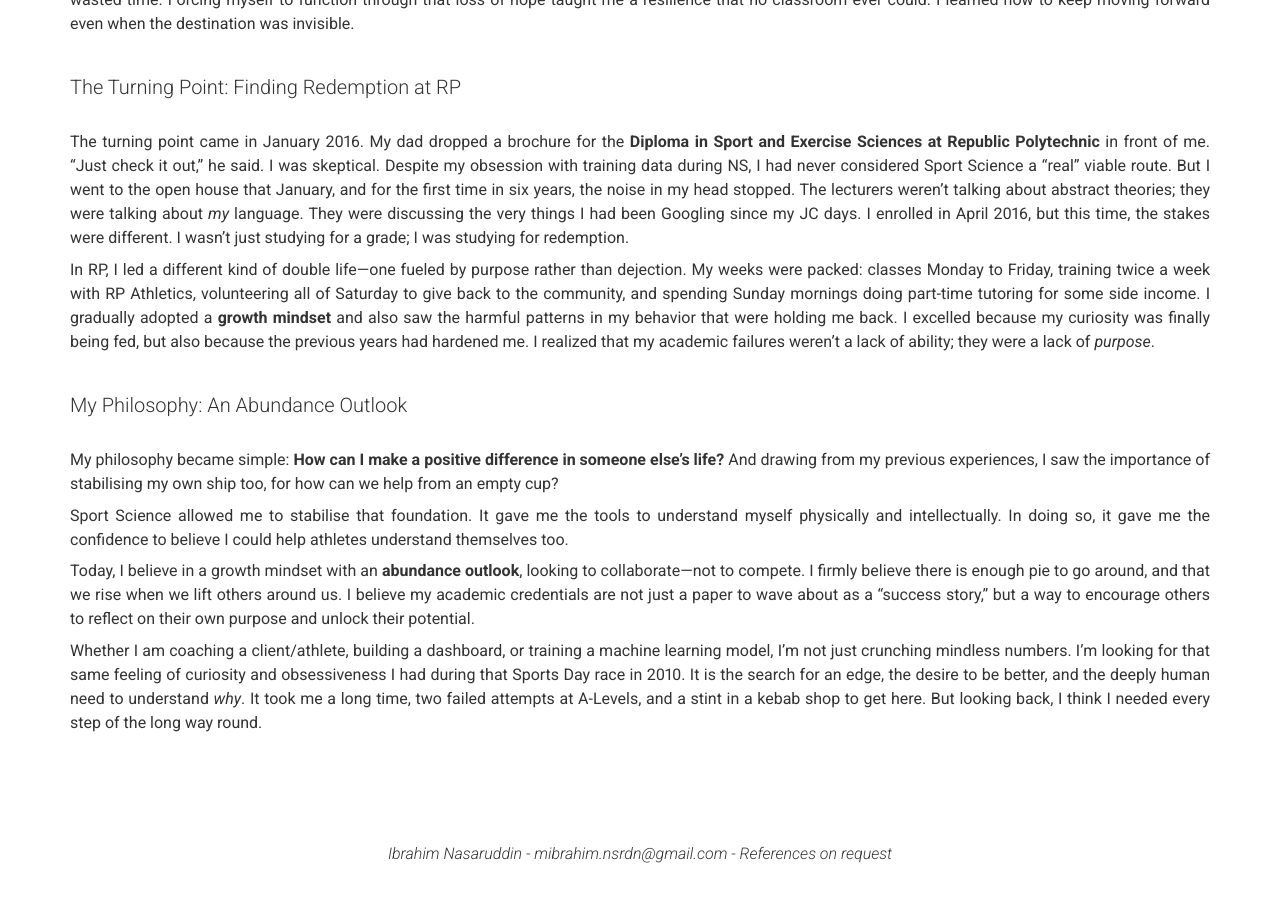
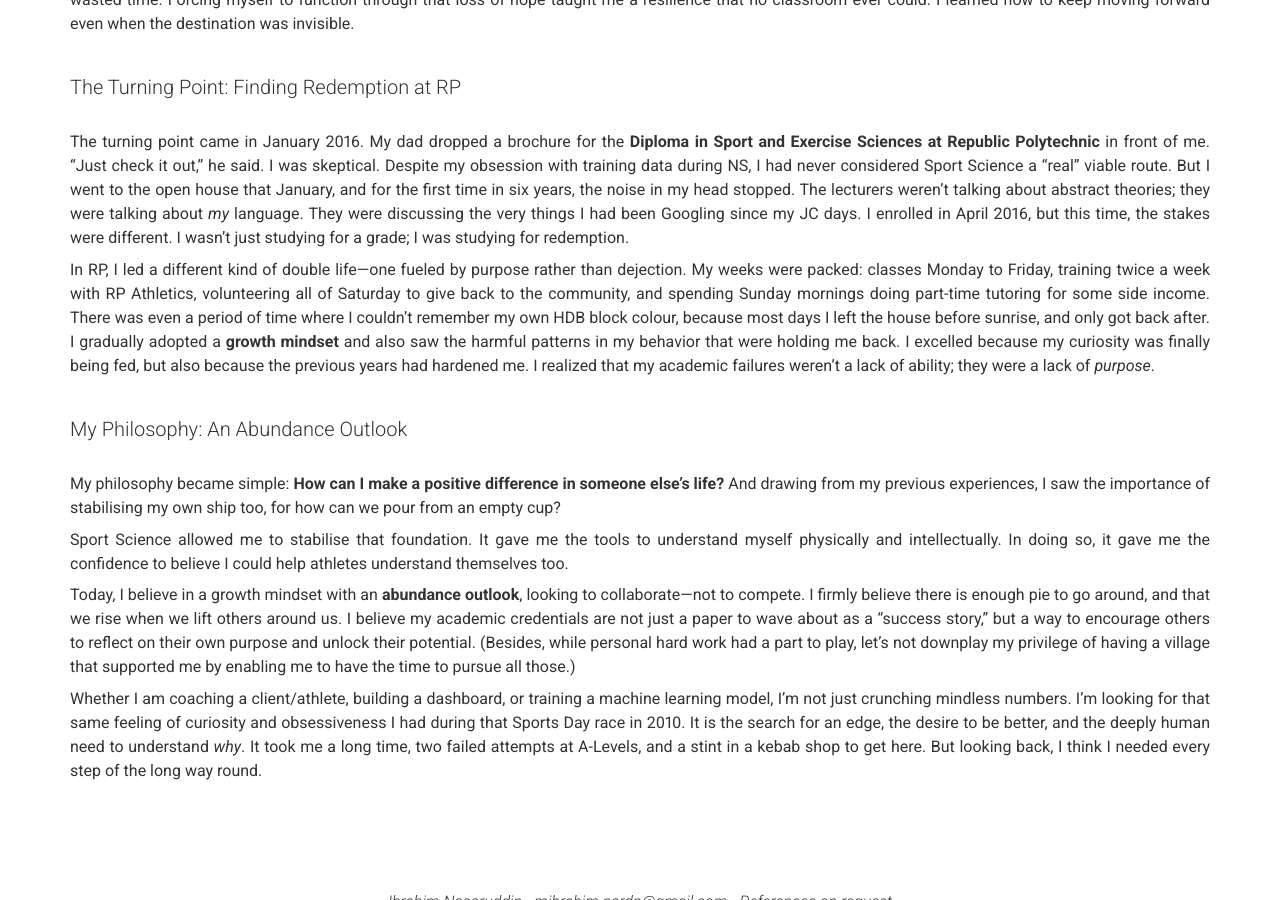
Before and after one commit to ibrahim-nasaruddin/ibrahim-nasaruddin.github.io, a Jekyll site: the page built from index.md, in a window 1280 px wide and 900 px high, scrolled down 8194 px. Built offline with Jekyll 4.4.1, drawn with Linux system fonts in a browser that asks for light colours; nearby versions of some CDN libraries; before the commit the page ends 9068 px from its top, so only the background shows below that.

Commit message:
Refactor personal narrative in _config.yml

```diff
--- a/_config.yml
+++ b/_config.yml
@@ -287,16 +287,16 @@ content:
       <br>
       The turning point came in January 2016. My dad dropped a brochure for the **Diploma in Sport and Exercise Sciences at Republic Polytechnic** in front of me. "Just check it out," he said. I was skeptical. Despite my obsession with training data during NS, I had never considered Sport Science a "real" viable route. But I went to the open house that January, and for the first time in six years, the noise in my head stopped. The lecturers weren't talking about abstract theories; they were talking about *my* language. They were discussing the very things I had been Googling since my JC days. I enrolled in April 2016, but this time, the stakes were different. I wasn't just studying for a grade; I was studying for redemption.
 
-      In RP, I led a different kind of double life—one fueled by purpose rather than dejection. My weeks were packed: classes Monday to Friday, training twice a week with RP Athletics, volunteering all of Saturday to give back to the community, and spending Sunday mornings doing part-time tutoring for some side income. I gradually adopted a **growth mindset** and also saw the harmful patterns in my behavior that were holding me back. I excelled because my curiosity was finally being fed, but also because the previous years had hardened me. I realized that my academic failures weren't a lack of ability; they were a lack of *purpose*.
+      In RP, I led a different kind of double life—one fueled by purpose rather than dejection. My weeks were packed: classes Monday to Friday, training twice a week with RP Athletics, volunteering all of Saturday to give back to the community, and spending Sunday mornings doing part-time tutoring for some side income. There was even a period of time where I couldn't remember my own HDB block colour, because most days I left the house before sunrise, and only got back after. I gradually adopted a **growth mindset** and also saw the harmful patterns in my behavior that were holding me back. I excelled because my curiosity was finally being fed, but also because the previous years had hardened me. I realized that my academic failures weren't a lack of ability; they were a lack of *purpose*.
 
       <br>
       ## My Philosophy: An Abundance Outlook
       <br>
-      My philosophy became simple: **How can I make a positive difference in someone else's life?** And drawing from my previous experiences, I saw the importance of stabilising my own ship too, for how can we help from an empty cup?
+      My philosophy became simple: **How can I make a positive difference in someone else's life?** And drawing from my previous experiences, I saw the importance of stabilising my own ship too, for how can we pour from an empty cup?
 
       Sport Science allowed me to stabilise that foundation. It gave me the tools to understand myself physically and intellectually. In doing so, it gave me the confidence to believe I could help athletes understand themselves too.
 
-      Today, I believe in a growth mindset with an **abundance outlook**, looking to collaborate—not to compete. I firmly believe there is enough pie to go around, and that we rise when we lift others around us. I believe my academic credentials are not just a paper to wave about as a "success story," but a way to encourage others to reflect on their own purpose and unlock their potential.
+      Today, I believe in a growth mindset with an **abundance outlook**, looking to collaborate—not to compete. I firmly believe there is enough pie to go around, and that we rise when we lift others around us. I believe my academic credentials are not just a paper to wave about as a "success story," but a way to encourage others to reflect on their own purpose and unlock their potential. (Besides, while personal hard work had a part to play, let's not downplay my privilege of having a village that supported me by enabling me to have the time to pursue all those.)
 
       Whether I am coaching a client/athlete, building a dashboard, or training a machine learning model, I’m not just crunching mindless numbers. I’m looking for that same feeling of curiosity and obsessiveness I had during that Sports Day race in 2010. It is the search for an edge, the desire to be better, and the deeply human need to understand *why*. It took me a long time, two failed attempts at A-Levels, and a stint in a kebab shop to get here. But looking back, I think I needed every step of the long way round.
 
```
